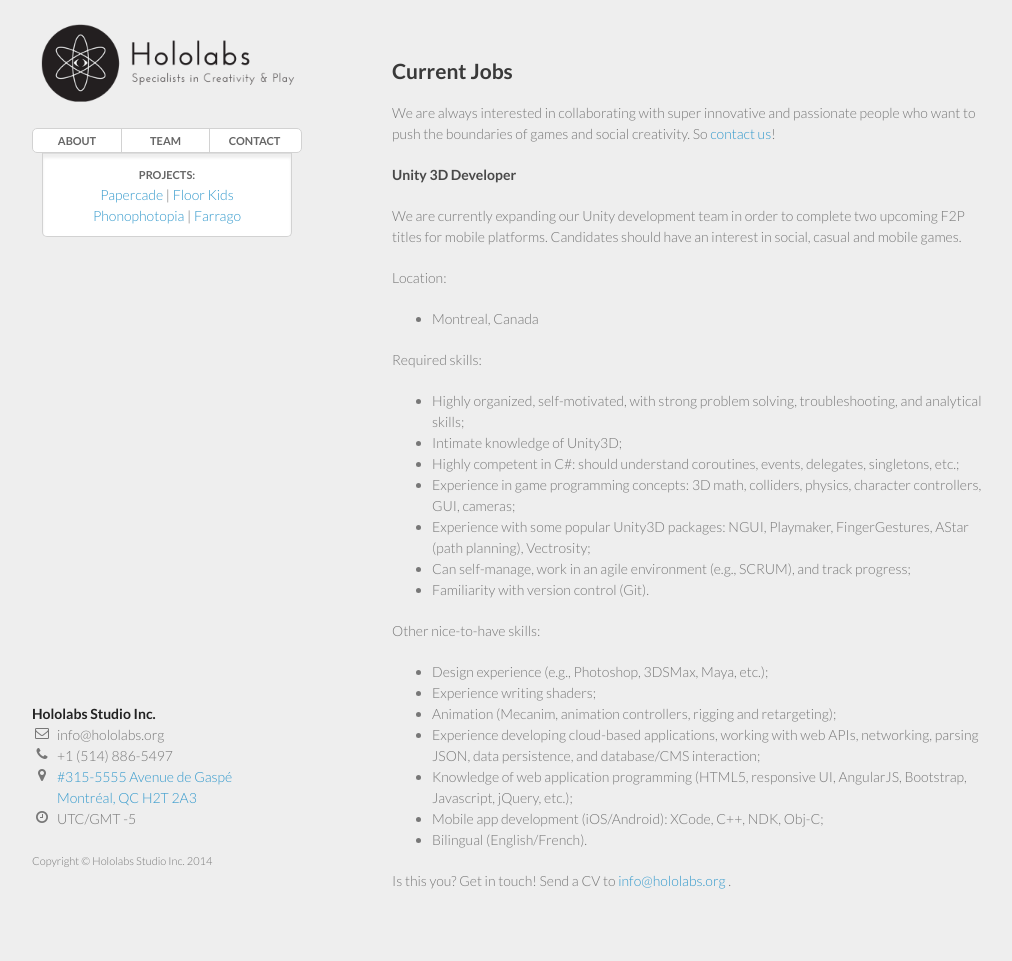
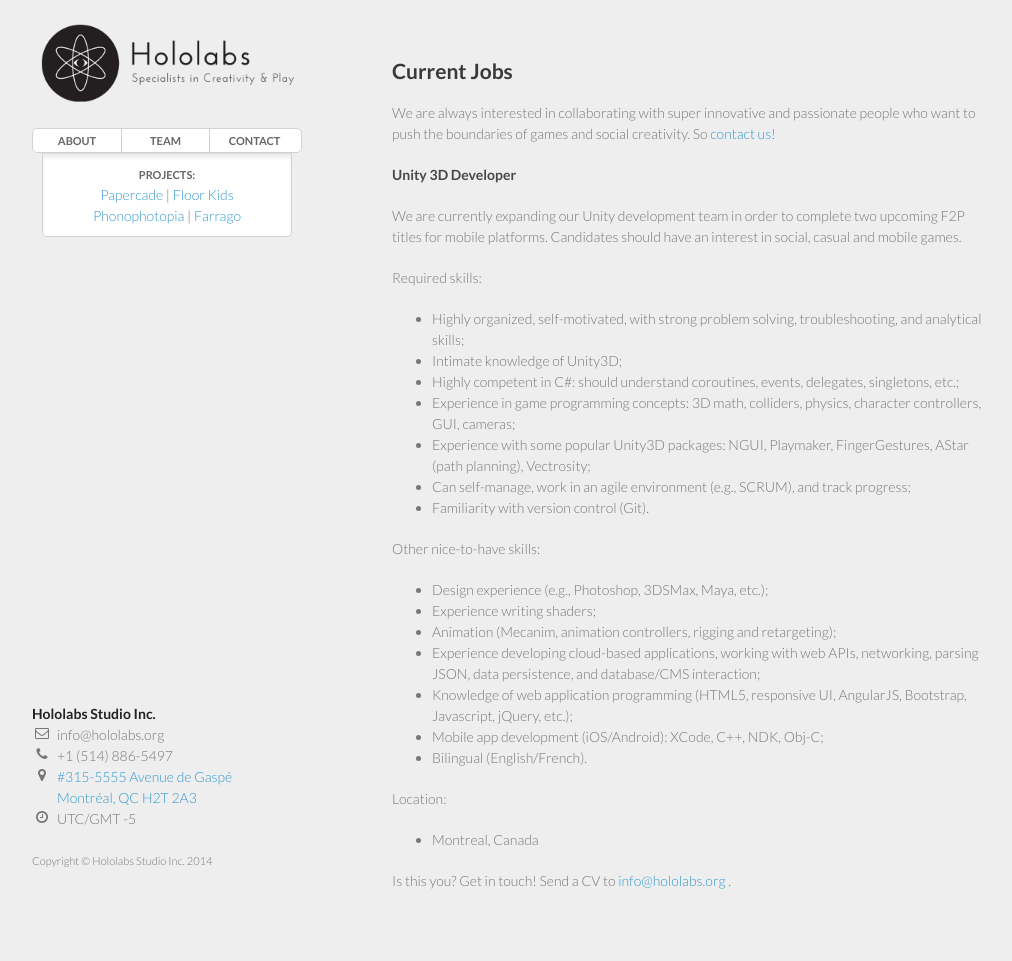
Before and after one commit to hololabs/hololabs.github.io, a Jekyll site: the page built from team/jobs.html, in a window 1280 px wide. Shown: the whole page, without its empty margins (128-1140 px from the left). Built offline with Jekyll 4.4.1, drawn with Linux system fonts in a browser that asks for light colours; nearby versions of some CDN libraries; Markdown is read by kramdown in place of the engine named in the settings; part of the change alters nothing that is shown.

```diff
--- a/team/jobs.html
+++ b/team/jobs.html
@@ -24,11 +24,6 @@ social creativity. So <a href="/contact.html">contact us</a>!
 
 <p>We are currently expanding our Unity development team in order to complete two upcoming F2P titles for mobile platforms. Candidates should have an interest in social, casual and mobile games.</p>
 
-<p>Location:</p>
-<ul>
-  <li>Montreal, Canada</li>
-</ul>
-
 <p>Required skills:</p>
 <ul>
   <li>Highly organized, self-motivated, with strong problem solving, troubleshooting, and analytical skills;</li>
@@ -51,6 +46,11 @@ social creativity. So <a href="/contact.html">contact us</a>!
   <li>Bilingual (English/French).</li>
 </ul>
 
+<p>Location:</p>
+<ul>
+  <li>Montreal, Canada</li>
+</ul>
+
 <p>Is this you? Get in touch! Send a CV to <script type="text/javascript">
 //<![CDATA[
 <!--
```
